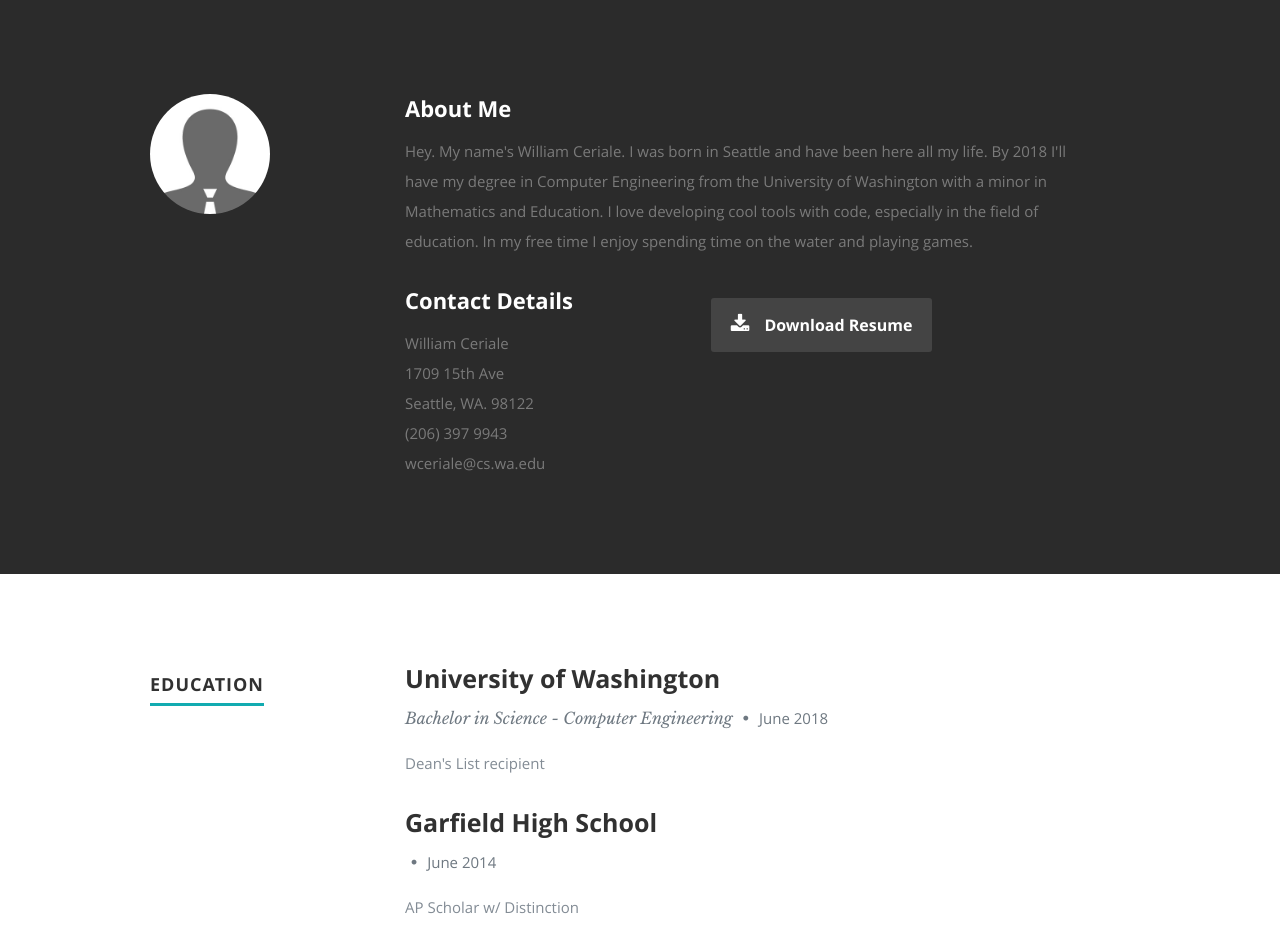
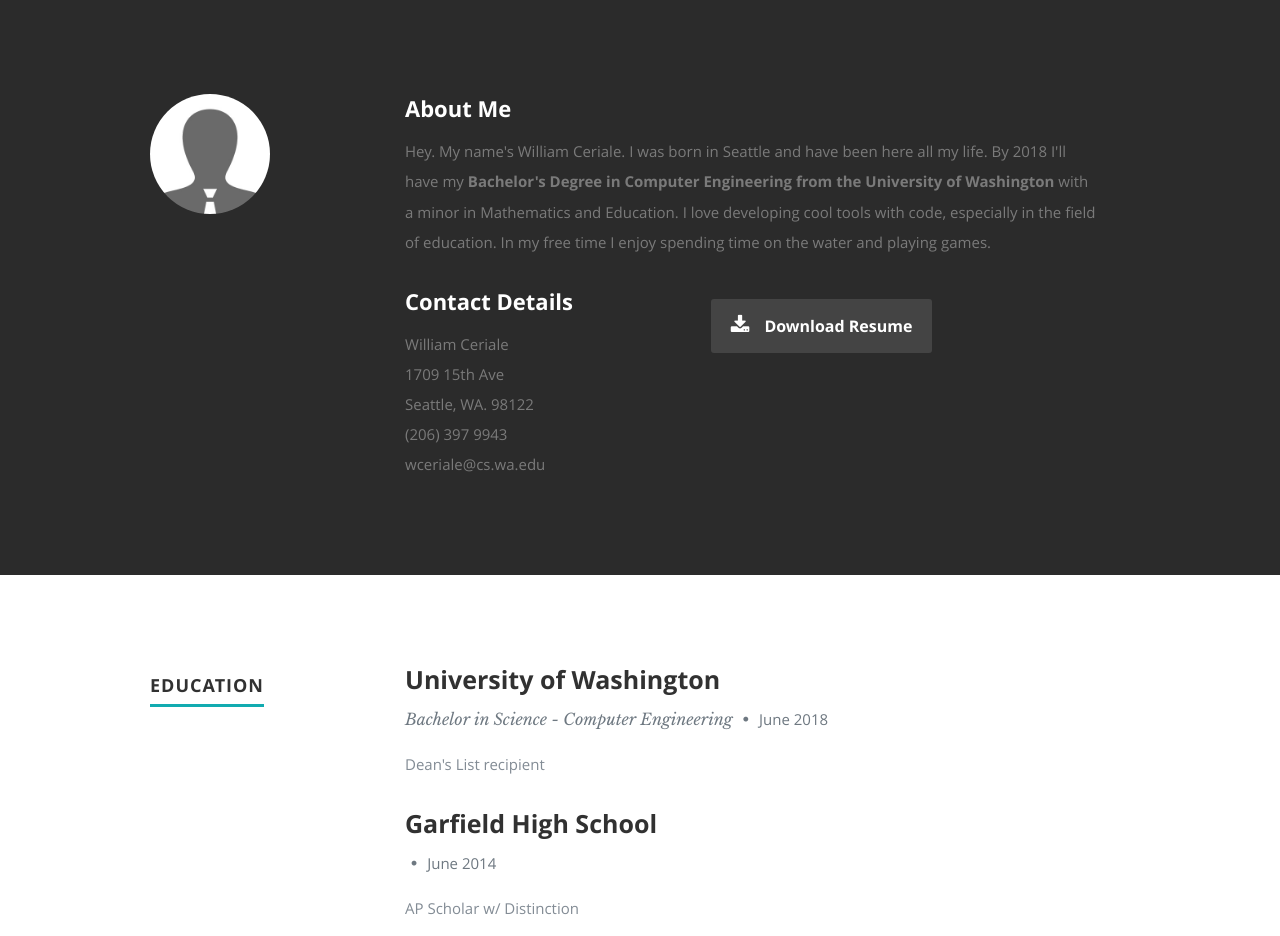
Before and after one commit to wceriale/website, a plain HTML site: page index.html in a window 1280 px wide. Shown: the part 802-1738 px from the top of the page. Drawn offline with nearby package versions, Linux system fonts and the light colour scheme.

Commit message:
text in bio

```diff
--- a/index.html
+++ b/index.html
@@ -90,7 +90,7 @@
 
             <h2>About Me</h2>
 
-            <p>Hey. My name's William Ceriale. I was born in Seattle and have been here all my life. By 2018 I'll have my degree in Computer Engineering from the University of Washington with a minor in Mathematics and Education. I love developing cool tools with code, especially in the field of education. In my free time I enjoy spending time on the water and playing games.
+            <p>Hey. My name's William Ceriale. I was born in Seattle and have been here all my life. By 2018 I'll have my <strong>Bachelor's Degree in Computer Engineering from the University of Washington</strong> with a minor in Mathematics and Education. I love developing cool tools with code, especially in the field of education. In my free time I enjoy spending time on the water and playing games.
             </p>
 
             <div class="row">
```
